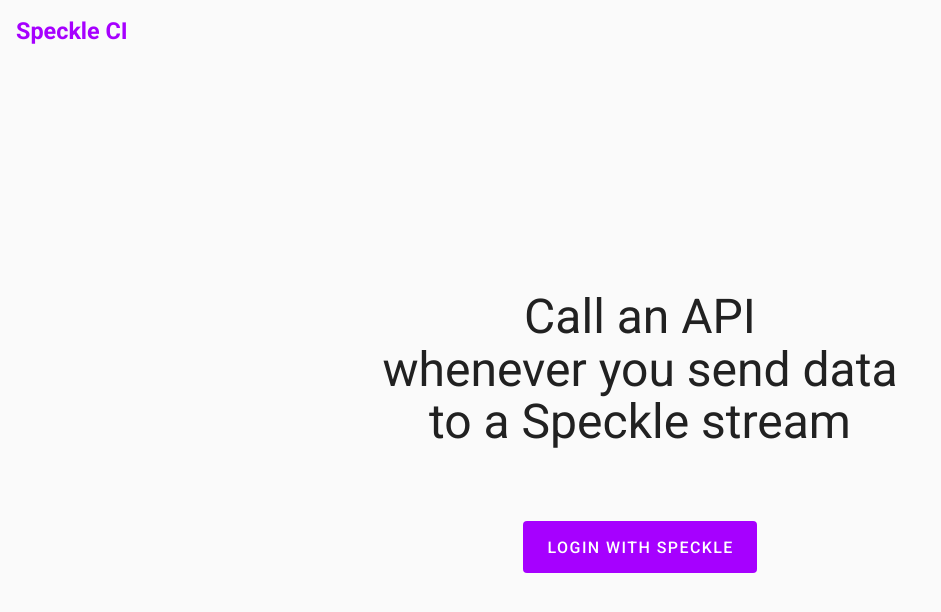
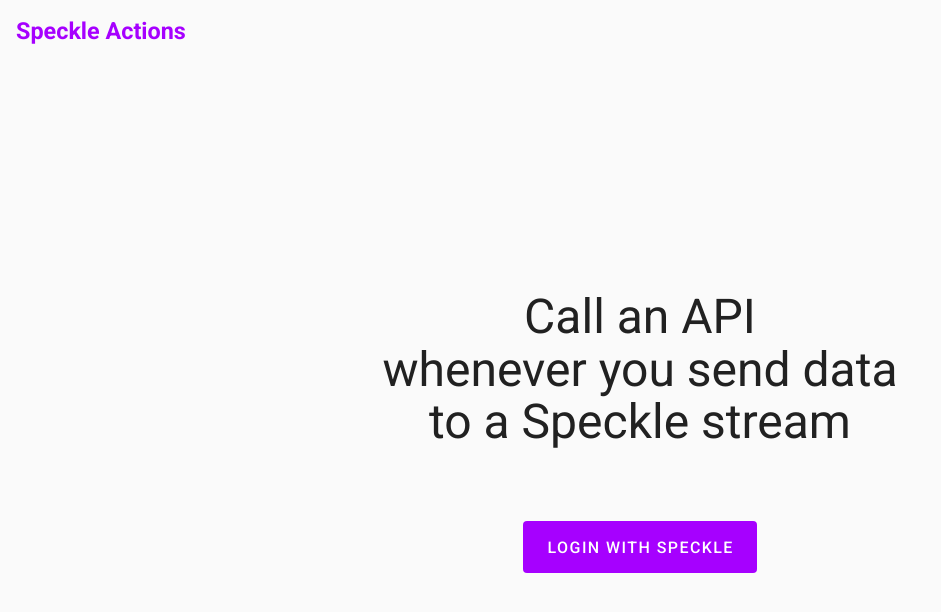
Before and after one commit to messismore/speckle-ci, a Vue app in the folder frontend/: page / in a window 1280 px wide. Shown: the top 612 px of the page, without its empty margins (0-941 px from the left). Built offline with nearby package versions, Linux system fonts and the light colour scheme; no server answers.

Commit message:
Rename Speckle CI to Speckle Actions

```diff
--- a/frontend/src/App.vue
+++ b/frontend/src/App.vue
@@ -3,7 +3,7 @@
     <v-app-bar flat app elevate-on-scroll elevation="8" class="grey lighten-5">
       <v-app-bar-title>
         <router-link to="/" class="text-decoration-none"
-          ><h3>Speckle CI</h3></router-link
+          ><h3>Speckle Actions</h3></router-link
         >
       </v-app-bar-title>
       <v-spacer />
--- a/frontend/src/views/Home.vue
+++ b/frontend/src/views/Home.vue
@@ -5,8 +5,8 @@
       <v-col lg="10">
         <p class="body-2 px-4 mb-15 grey--text text--darken-3">
           Create workflows to export geometry, test your design, or call APIs
-          whenever you send data to a Speckle stream. Read more on Speckle CI in
-          the <a>docs</a>.
+          whenever you send data to a Speckle stream. Read more on Speckle
+          Actions in the <a>docs</a>.
         </p>
         <WorkflowList />
       </v-col>
```
